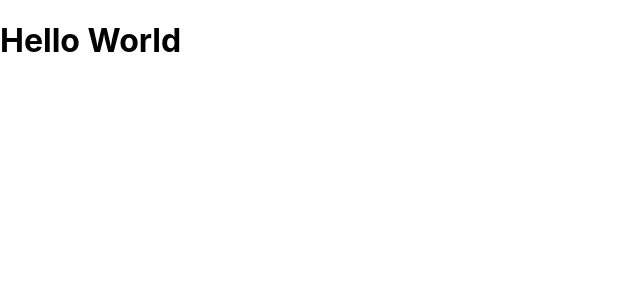
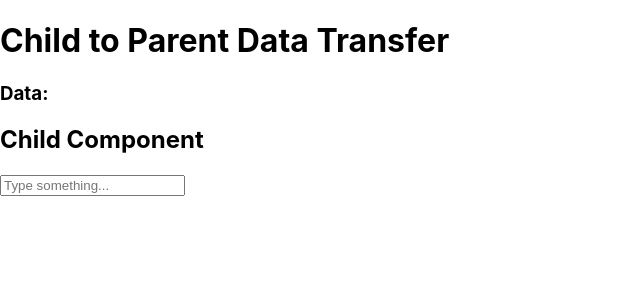
Before and after one commit to hassaan871/Interviewcls, a React (Create React App) app: page / in a window 1280 px wide. Shown: the top 300 px of the page, without its empty margins (0-640 px from the left). Built offline with nearby package versions, Linux system fonts and the light colour scheme.

Commit message:
Lift State Up

```diff
--- a/src/App.js
+++ b/src/App.js
@@ -1,7 +1,18 @@
+import { useState } from "react";
+import ChildComponent from "./ChildComponent";
+
 const App = () => {
+
+  const [data, setData] = useState('');
+  const handleChildData = (inputData) =>{
+    setData(inputData);
+  }
+
   return (
     <div>
-      <h1>Hello World</h1>
+      <h1>Child to Parent Data Transfer</h1>
+      <h3>Data: {data}</h3>
+      <ChildComponent data = {handleChildData} />
     </div>
   );
 }
--- /dev/null
+++ b/src/ChildComponent.js
@@ -0,0 +1,24 @@
+import { useState } from "react";
+
+const ChildComponent = (props) => {
+
+    const [input, setInput] = useState('');
+
+    const handleChange = (event) =>{
+        setInput(event.target.value);
+        props.data(event.target.value)
+    }
+    return(
+        <div>
+            <h2>Child Component</h2>
+            <input
+            type="text"
+            value={input}
+            onChange={handleChange}
+            placeholder="Type something..."
+            />
+        </div>
+    );
+}
+
+export default ChildComponent;
```
